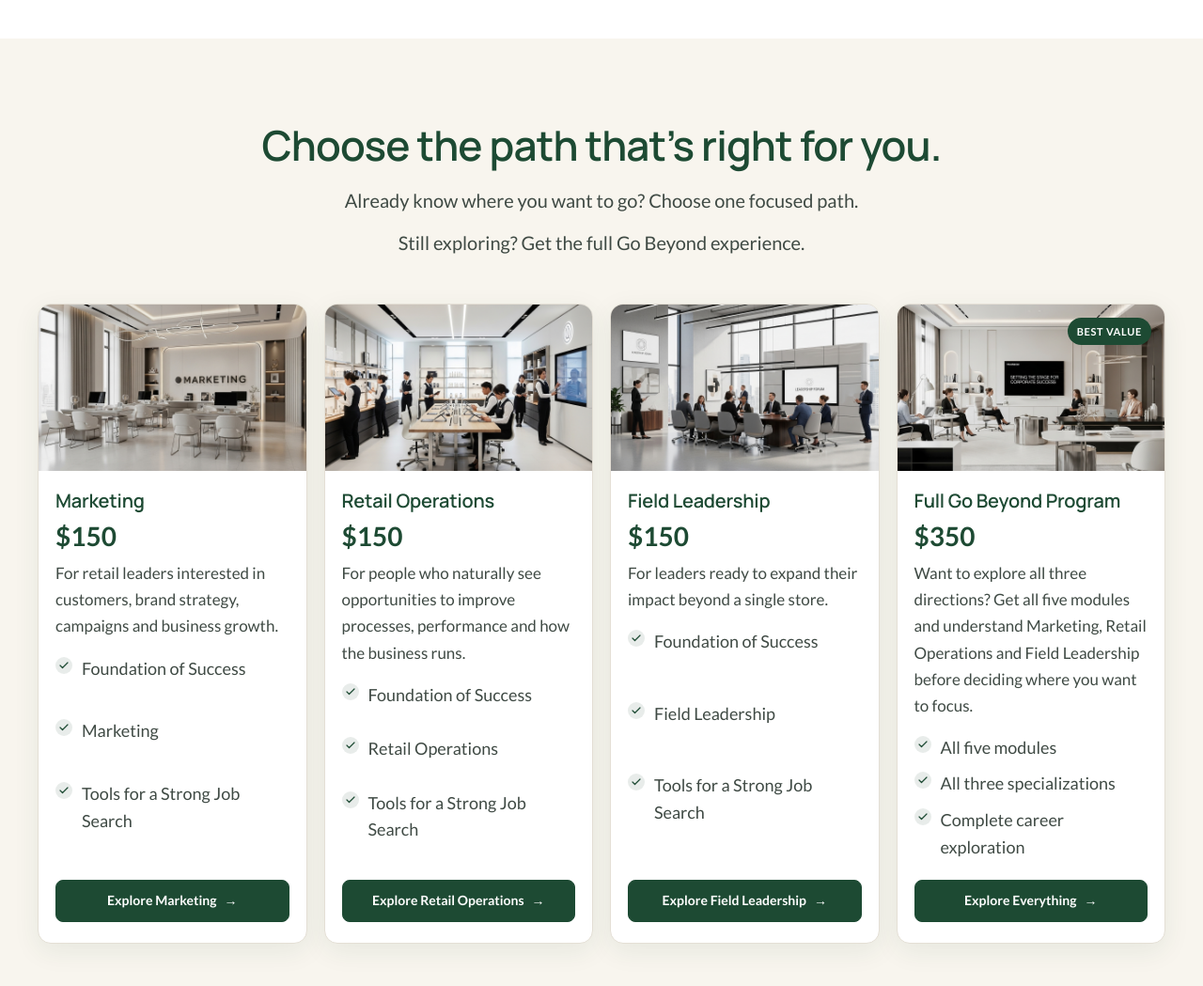
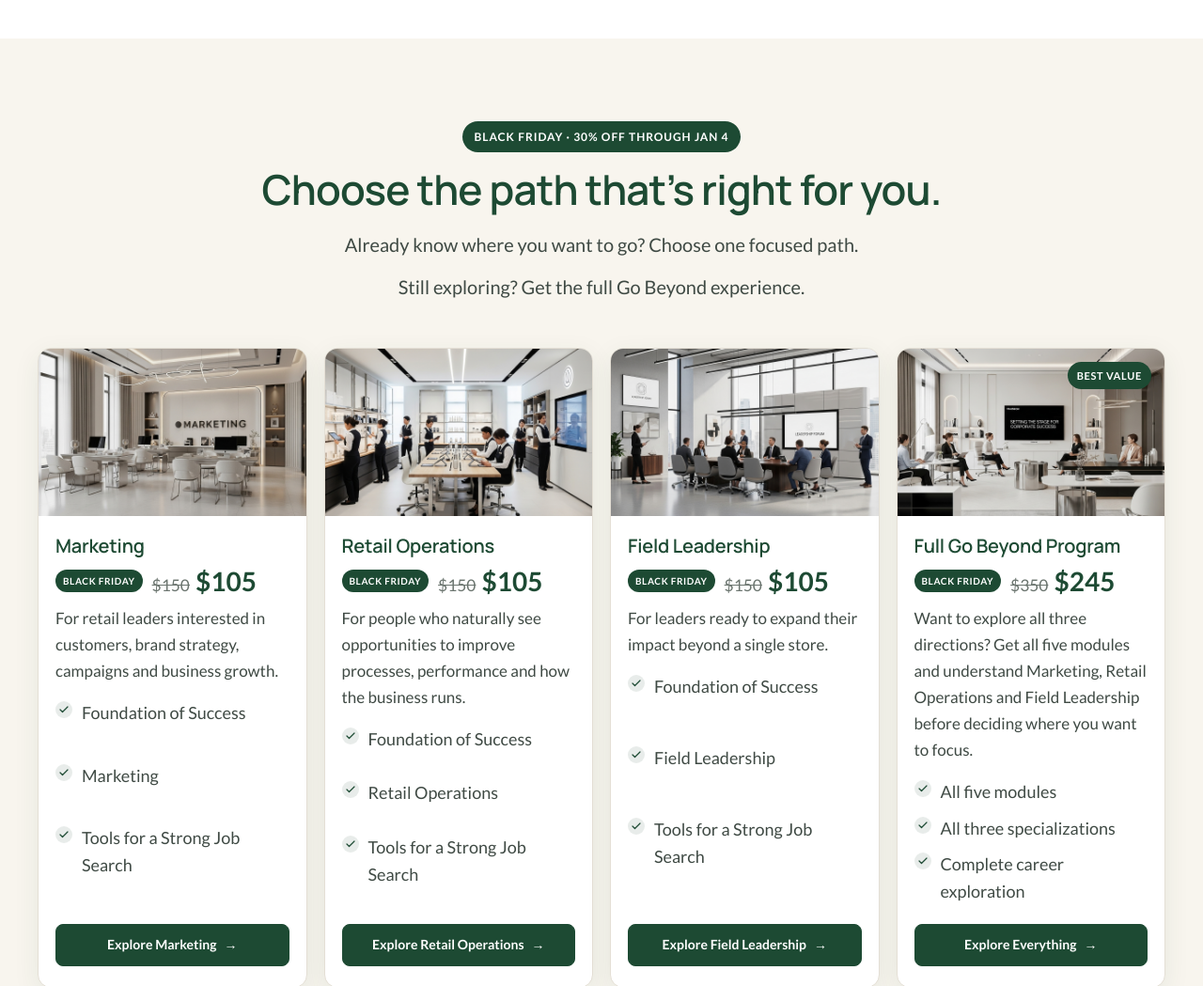
Before and after one commit to Volodymyr-Lytvynov/gobeyond, a plain HTML site: page index.html in a window 1280 px wide. Shown: the part 1300-2349 px from the top of the page at 94% size. Drawn offline with Linux system fonts and the light colour scheme.

Commit message:
Show Black Friday prices and apply the Teachable coupon automatically.
Strike through the regular price through January 4, then return checkout links and labels to full price without another deploy.

Co-authored-by: Cursor <cursoragent@cursor.com>

```diff
--- a/gb-redesign.css
+++ b/gb-redesign.css
@@ -557,6 +557,30 @@ body.gb-page {
     font-weight: 700;
     color: var(--gb-forest);
     line-height: 1;
+    white-space: nowrap;
+}
+
+.gb-price__was {
+    font-size: 0.62em;
+    font-weight: 500;
+    color: var(--gb-muted);
+    text-decoration: line-through;
+    margin-right: 0.35em;
+}
+
+.gb-price__now {
+    font-weight: 700;
+}
+
+.gb-btn .gb-price__was,
+.gb-btn .gb-price__now {
+    color: inherit;
+    font-size: 1em;
+}
+
+.gb-btn .gb-price__was {
+    opacity: 0.65;
+    margin-right: 0.3em;
 }
 
 .gb-path__desc {
@@ -579,6 +603,38 @@ body.gb-page {
     margin-top: 8px;
     padding: 13px 14px;
     font-size: 14px;
+}
+
+.gb-path__price-row {
+    display: flex;
+    align-items: center;
+    flex-wrap: wrap;
+    gap: 8px 10px;
+}
+
+.gb-sale-badge {
+    display: inline-flex;
+    align-items: center;
+    margin: 0 auto 14px;
+    background: var(--gb-forest);
+    color: var(--gb-white);
+    font-size: 12px;
+    font-weight: 700;
+    letter-spacing: 0.08em;
+    text-transform: uppercase;
+    padding: 7px 12px;
+    border-radius: 999px;
+}
+
+.gb-sale-badge[hidden] {
+    display: none;
+}
+
+.gb-sale-badge--card {
+    margin: 0;
+    font-size: 10px;
+    letter-spacing: 0.06em;
+    padding: 4px 8px;
 }
 
 .gb-path__badge {
--- a/gb-redesign.js
+++ b/gb-redesign.js
@@ -274,6 +274,47 @@
         });
     }
 
+    const sale = {
+        code: 'BLACKFRIDAY',
+        start: Date.parse('2026-11-26T00:00:00-05:00'),
+        end: Date.parse('2027-01-04T23:59:59-05:00'),
+        prices: {
+            track: { was: '$150', now: '$105' },
+            full: { was: '$350', now: '$245' }
+        }
+    };
+
+    function isSaleActive(now) {
+        const t = now == null ? Date.now() : now;
+        return t >= sale.start && t <= sale.end;
+    }
+
+    function salePriceMarkup(tier) {
+        const price = sale.prices[tier];
+        if (!price) return '';
+        return '<s class="gb-price__was"><span class="gb-vh">Was </span>' + price.was + '</s>'
+            + '<span class="gb-price__now"><span class="gb-vh">, now </span>' + price.now + '</span>';
+    }
+
+    function withCoupon(url) {
+        if (!isSaleActive() || !url || url.indexOf('coupon_code=') !== -1) return url;
+        return url + (url.indexOf('?') === -1 ? '?' : '&') + 'coupon_code=' + encodeURIComponent(sale.code);
+    }
+
+    function applySale() {
+        if (!isSaleActive()) return;
+        document.querySelectorAll('[data-gb-price]').forEach((el) => {
+            const markup = salePriceMarkup(el.getAttribute('data-gb-price'));
+            if (markup) el.innerHTML = markup;
+        });
+        document.querySelectorAll('a[href*="teachable.com/purchase"]').forEach((anchor) => {
+            anchor.href = withCoupon(anchor.getAttribute('href'));
+        });
+        document.querySelectorAll('[data-gb-sale-badge]').forEach((badge) => {
+            badge.hidden = false;
+        });
+    }
+
     const pathCatalog = {
         marketing: {
             title: 'Marketing',
@@ -387,7 +428,9 @@
             if (!path) return;
 
             titleEl.textContent = path.title;
-            priceEl.textContent = path.price;
+            const tier = pathKey === 'full' ? 'full' : 'track';
+            if (isSaleActive()) priceEl.innerHTML = salePriceMarkup(tier);
+            else priceEl.textContent = path.price;
             descEl.textContent = path.description;
             fillList(includesEl, path.includes);
             fillList(learningEl, path.learning);
@@ -396,7 +439,7 @@
             }
             imageEl.src = path.image;
             imageEl.alt = path.imageAlt;
-            checkoutEl.href = path.checkout;
+            checkoutEl.href = withCoupon(path.checkout);
             checkoutEl.textContent = path.cta;
             checkoutEl.dataset.product = path.product;
 
@@ -420,6 +463,7 @@
         });
     }
 
+    applySale();
     document.querySelectorAll('[data-hero-crossfade]').forEach(initCrossfade);
     initHeader();
     document.querySelectorAll('[data-gb-tabs]').forEach(initTabs);
--- a/index.html
+++ b/index.html
@@ -134,6 +134,7 @@
     <section class="gb-section gb-section--cream" id="paths" aria-labelledby="paths-title">
         <div class="gb-container">
             <div class="gb-section__header">
+                <p class="gb-sale-badge" data-gb-sale-badge hidden>Black Friday &middot; 30% off through Jan 4</p>
                 <h2 class="gb-title" id="paths-title">Choose the path that&rsquo;s right for you.</h2>
                 <p class="gb-lead">Already know where you want to go? Choose one focused path.</p>
                 <p class="gb-lead">Still exploring? Get the full Go Beyond experience.</p>
@@ -145,7 +146,10 @@
                     </div>
                     <div class="gb-path__body">
                         <h3 class="gb-path__title">Marketing</h3>
-                        <div class="gb-path__price">$150</div>
+                        <div class="gb-path__price-row">
+                            <span class="gb-sale-badge gb-sale-badge--card" data-gb-sale-badge hidden>Black Friday</span>
+                            <div class="gb-path__price" data-gb-price="track">$150</div>
+                        </div>
                         <p class="gb-path__desc">For retail leaders interested in customers, brand strategy, campaigns and business growth.</p>
                         <ul class="gb-check">
                             <li>Foundation of Success</li>
@@ -162,7 +166,10 @@
                     </div>
                     <div class="gb-path__body">
                         <h3 class="gb-path__title">Retail Operations</h3>
-                        <div class="gb-path__price">$150</div>
+                        <div class="gb-path__price-row">
+                            <span class="gb-sale-badge gb-sale-badge--card" data-gb-sale-badge hidden>Black Friday</span>
+                            <div class="gb-path__price" data-gb-price="track">$150</div>
+                        </div>
                         <p class="gb-path__desc">For people who naturally see opportunities to improve processes, performance and how the business runs.</p>
                         <ul class="gb-check">
                             <li>Foundation of Success</li>
@@ -179,7 +186,10 @@
                     </div>
                     <div class="gb-path__body">
                         <h3 class="gb-path__title">Field Leadership</h3>
-                        <div class="gb-path__price">$150</div>
+                        <div class="gb-path__price-row">
+                            <span class="gb-sale-badge gb-sale-badge--card" data-gb-sale-badge hidden>Black Friday</span>
+                            <div class="gb-path__price" data-gb-price="track">$150</div>
+                        </div>
                         <p class="gb-path__desc">For leaders ready to expand their impact beyond a single store.</p>
                         <ul class="gb-check">
                             <li>Foundation of Success</li>
@@ -197,7 +207,10 @@
                     </div>
                     <div class="gb-path__body">
                         <h3 class="gb-path__title">Full Go Beyond Program</h3>
-                        <div class="gb-path__price">$350</div>
+                        <div class="gb-path__price-row">
+                            <span class="gb-sale-badge gb-sale-badge--card" data-gb-sale-badge hidden>Black Friday</span>
+                            <div class="gb-path__price" data-gb-price="full">$350</div>
+                        </div>
                         <p class="gb-path__desc">Want to explore all three directions? Get all five modules and understand Marketing, Retail Operations and Field Leadership before deciding where you want to focus.</p>
                         <ul class="gb-check">
                             <li>All five modules</li>
@@ -571,10 +584,10 @@
                 <p>You don&rsquo;t need a five-year plan. You need a next move.</p>
             </div>
             <div class="gb-band__actions">
-                <a class="gb-btn gb-btn--on-dark gb-band__cta-primary" href="https://gobeyond-s-school.teachable.com/purchase?product_id=6814675" data-gb-event="start_path_click" data-product="full">Get Full Access &mdash; $350</a>
-                <a class="gb-btn gb-btn--ghost-light" href="https://gobeyond-s-school.teachable.com/purchase?product_id=6814656" data-gb-event="start_path_click" data-product="marketing">Start Marketing &mdash; $150</a>
-                <a class="gb-btn gb-btn--ghost-light" href="https://gobeyond-s-school.teachable.com/purchase?product_id=6814657" data-gb-event="start_path_click" data-product="operations">Start Retail Operations &mdash; $150</a>
-                <a class="gb-btn gb-btn--ghost-light" href="https://gobeyond-s-school.teachable.com/purchase?product_id=6814659" data-gb-event="start_path_click" data-product="field">Start Field Leadership &mdash; $150</a>
+                <a class="gb-btn gb-btn--on-dark gb-band__cta-primary" href="https://gobeyond-s-school.teachable.com/purchase?product_id=6814675" data-gb-event="start_path_click" data-product="full">Get Full Access &mdash; <span data-gb-price="full">$350</span></a>
+                <a class="gb-btn gb-btn--ghost-light" href="https://gobeyond-s-school.teachable.com/purchase?product_id=6814656" data-gb-event="start_path_click" data-product="marketing">Start Marketing &mdash; <span data-gb-price="track">$150</span></a>
+                <a class="gb-btn gb-btn--ghost-light" href="https://gobeyond-s-school.teachable.com/purchase?product_id=6814657" data-gb-event="start_path_click" data-product="operations">Start Retail Operations &mdash; <span data-gb-price="track">$150</span></a>
+                <a class="gb-btn gb-btn--ghost-light" href="https://gobeyond-s-school.teachable.com/purchase?product_id=6814659" data-gb-event="start_path_click" data-product="field">Start Field Leadership &mdash; <span data-gb-price="track">$150</span></a>
             </div>
         </div>
     </section>
@@ -665,6 +678,7 @@
                 <img id="gbPathModalImage" src="" alt="">
             </div>
             <div class="gb-modal__body">
+                <p class="gb-sale-badge gb-sale-badge--card" data-gb-sale-badge hidden>Black Friday</p>
                 <p class="gb-modal__price" id="gbPathModalPrice"></p>
                 <h2 class="gb-modal__title" id="gbPathModalTitle"></h2>
                 <p class="gb-modal__desc" id="gbPathModalDesc"></p>
```
